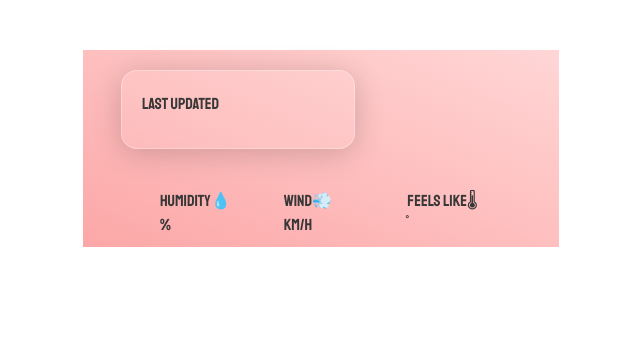
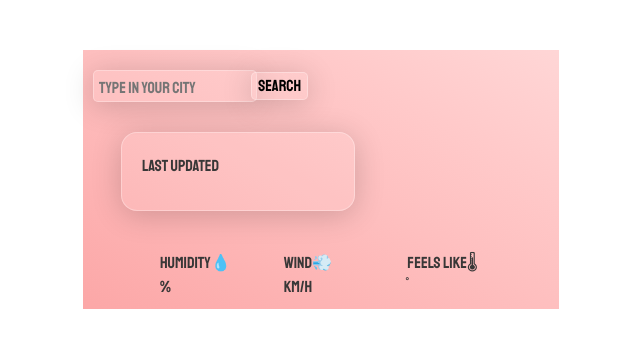
Before and after one commit to DariaHolovko/Vanilla_Weather_App, a plain HTML site: page index.html in a window 1280 px wide. Shown: the whole page, without its empty margins (319-959 px from the left). Drawn offline with nearby package versions, Linux system fonts and the light colour scheme; no server answers.

Commit message:
search engine added

```diff
--- a/index.html
+++ b/index.html
@@ -21,6 +21,21 @@
   <body>
     <div class="container">
         <div class="top">
+            <form class="searchEngine">
+                <div class="row">
+                    <div class="col-5">
+            <input type="search"
+            placeholder="Type in your city"
+            id="citySearch"
+            autocomplete="off"/>
+            </div>
+            <div class="col-1">
+                <input type="submit"
+                value="Search"
+                id="searchButton"/>
+            </div>
+                </div>
+        </form>
       <div class="row" >
         <div class="col" id="mainInfo">
           <h1 id = "city"></h1>
--- a/src/index.js
+++ b/src/index.js
@@ -1,6 +1,19 @@
-let apiKey = "8ca7dd4e61360b90fb66918853670e48";
-let apiUrl = `https://api.openweathermap.org/data/2.5/weather?q=Kyiv&appid=${apiKey}&units=metric`;
-axios.get(apiUrl).then(displayTemp);
+function searchCity(city) {
+  let apiKey = "8ca7dd4e61360b90fb66918853670e48";
+  let apiUrl = `https://api.openweathermap.org/data/2.5/weather?q=${city}&appid=${apiKey}&units=metric`;
+  axios.get(apiUrl).then(displayTemp);
+}
+searchCity("Kyiv");
+
+let search = document.querySelector(".searchEngine");
+search.addEventListener("submit", getCity);
+
+function getCity(event) {
+  event.preventDefault();
+  let cityInputElement = document.querySelector("#citySearch");
+  searchCity(cityInputElement.value);
+}
+
 function displayTemp(response) {
   console.log(response.data);
   let cityElement = document.querySelector("#city");
--- a/src/style.css
+++ b/src/style.css
@@ -47,10 +47,31 @@ ul {
   border: 1px solid rgba(255, 255, 255, 0.3);
   padding: 20px;
   margin-left: 50px;
-  margin-top: 20px;
+  margin-top: 30px;
 }
 #else {
   margin: 30px;
   padding: 10px;
   padding-left: 35px;
 }
+#citySearch {
+  margin-top: 20px;
+  margin-left: 10px;
+  background: rgba(255, 255, 255, 0.09);
+  border-radius: 5px;
+  box-shadow: 0 4px 30px rgba(0, 0, 0, 0.183);
+  border: 1px solid rgba(255, 255, 255, 0.3);
+  padding-left: 5px;
+  padding-top: 5px;
+}
+#searchButton {
+  margin-top: 22px;
+  margin-left: 10px;
+  background: rgba(255, 255, 255, 0.09);
+  border-radius: 5px;
+  box-shadow: 0 4px 30px rgba(0, 0, 0, 0.183);
+  border: 1px solid rgba(255, 255, 255, 0.3);
+  position: relative;
+  right: 50px;
+  backdrop-filter: blur(30px);
+}
```
